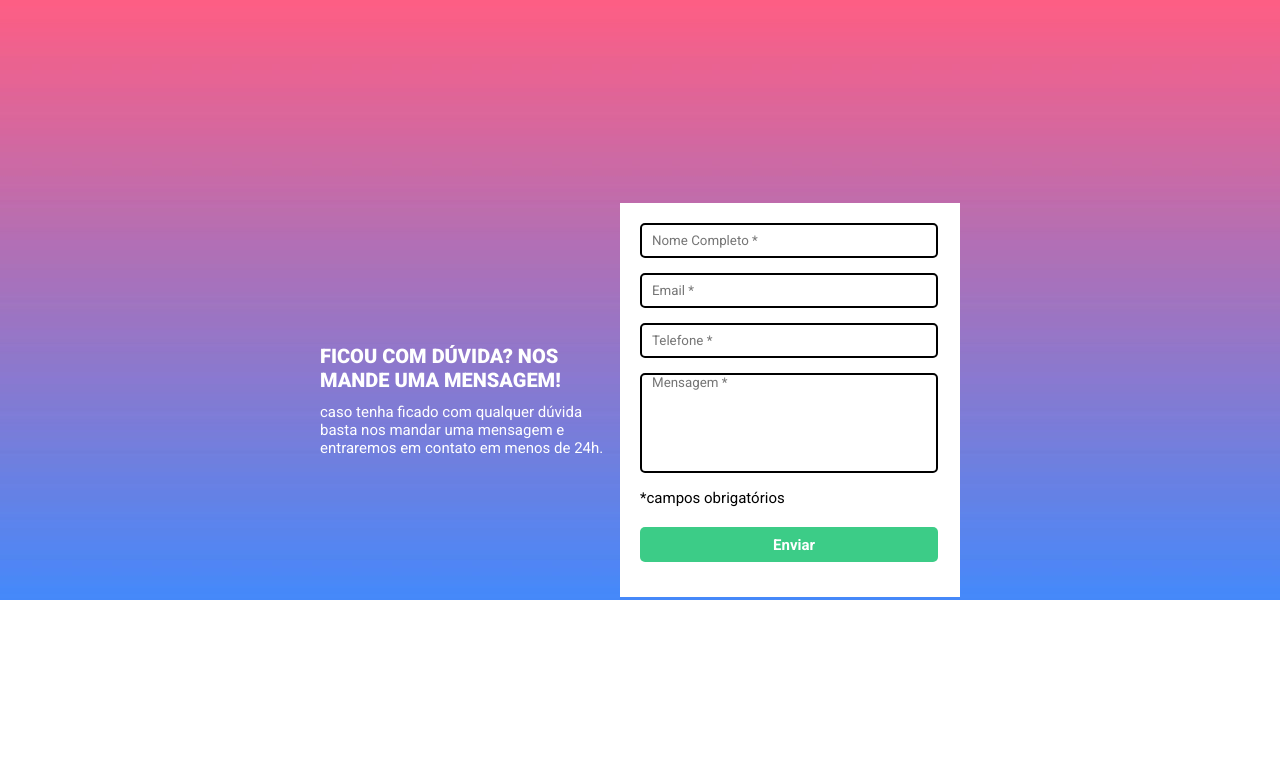
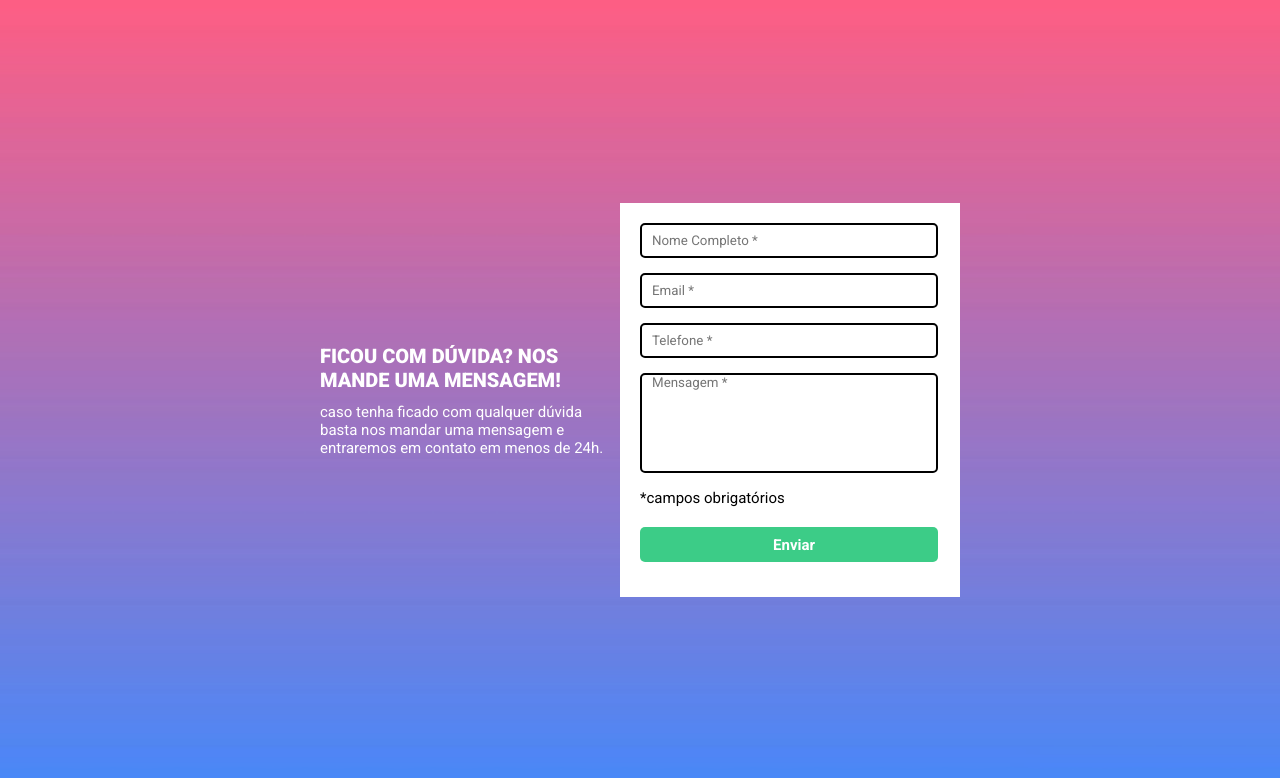
Before and after one commit to carlossdossantos/quest-html-css-js-intermediario, a plain HTML site: page index.html in a window 1280 px wide. Drawn offline with Linux system fonts and the light colour scheme.

Commit message:
alteracao

```diff
--- a/src/css/formulario.css
+++ b/src/css/formulario.css
@@ -1,6 +1,6 @@
 body{
     background-image: url(../imagens/bg-repeat.jpg);
-    background-repeat: repeat-x;
+    background-size: 100% 100%;
 }
 
 main{
```
